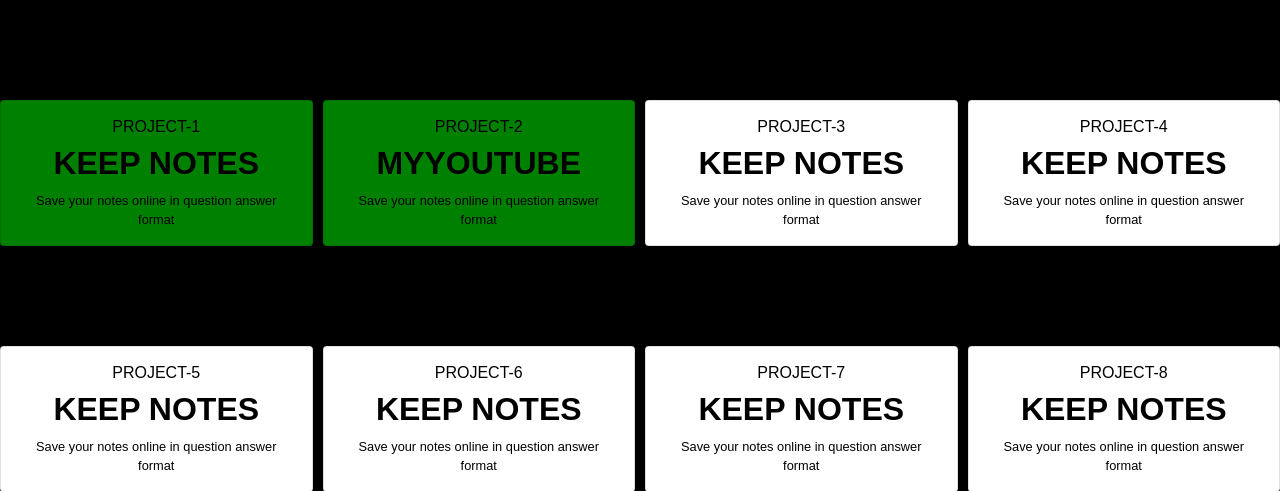
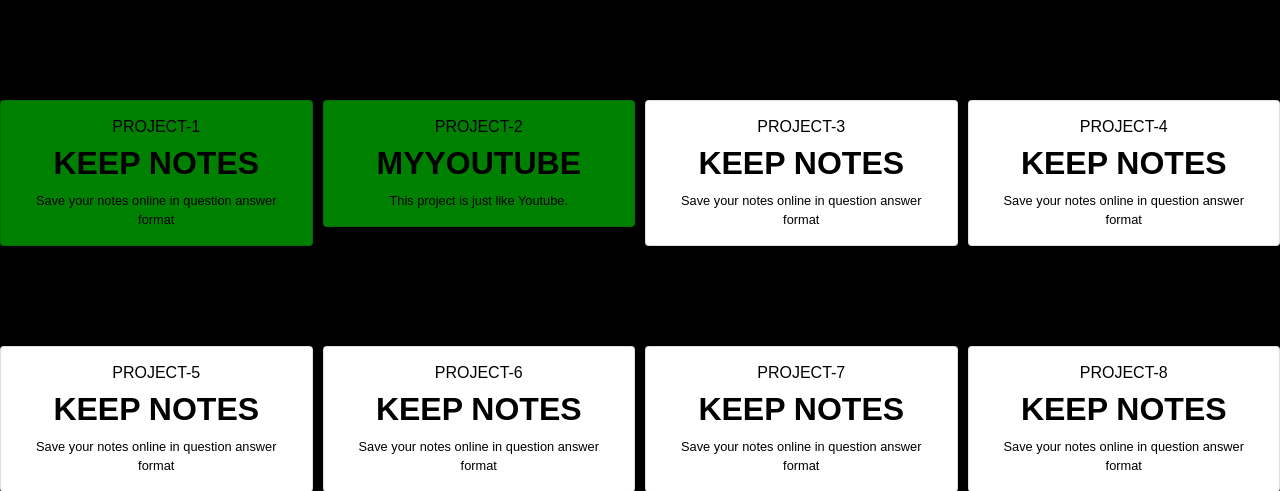
Before and after one commit to akashgupta77500/PROJECTS, a Django app: page /project in a window 1280 px wide. Shown: the part 66-557 px from the top of the page. Run offline with Django 3.2, Linux system fonts and the light colour scheme; some libraries are stand-ins or nearby versions.

Commit message:
Update project.html

```diff
--- a/akash/templates/project.html
+++ b/akash/templates/project.html
@@ -147,7 +147,7 @@ body {
     <div class="card"style="background-color:green;color:black">
         <h6>PROJECT-2</h6>
       <h2><a href="https://my--youtube.herokuapp.com/" style="color:black"><b>MYYOUTUBE</b></a></h2>
-       <small> Save your notes online in question answer format</small>
+       <small>This project is just like Youtube.</small>
     </div>
   </div>
 
```
